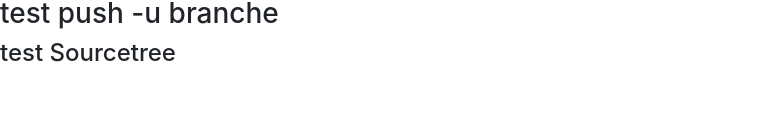
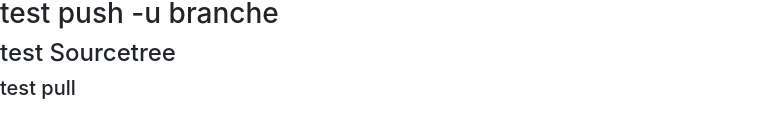
Before and after one commit to IliasHanma/duoExo, a website: page index.html in a window 1280 px wide. Shown: the part 143-280 px from the top of the page, without its empty margins (0-775 px from the left). Drawn offline with nearby package versions, Linux system fonts and the light colour scheme; a web font is replaced by a local one.

Commit message:
test pull

```diff
--- a/index.html
+++ b/index.html
@@ -22,7 +22,7 @@
 <h2>création branche seif</h2>
 <h3>test push -u branche</h3>
 <h4>test Sourcetree</h4>
-
+<h5>test pull</h5>
 
 
 <script src="./node_modules/bootstrap/dist/js/bootstrap.js"></script>
```
